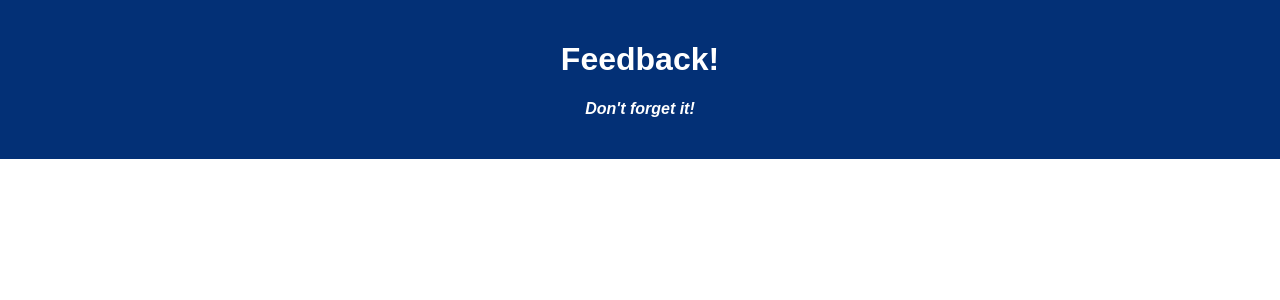
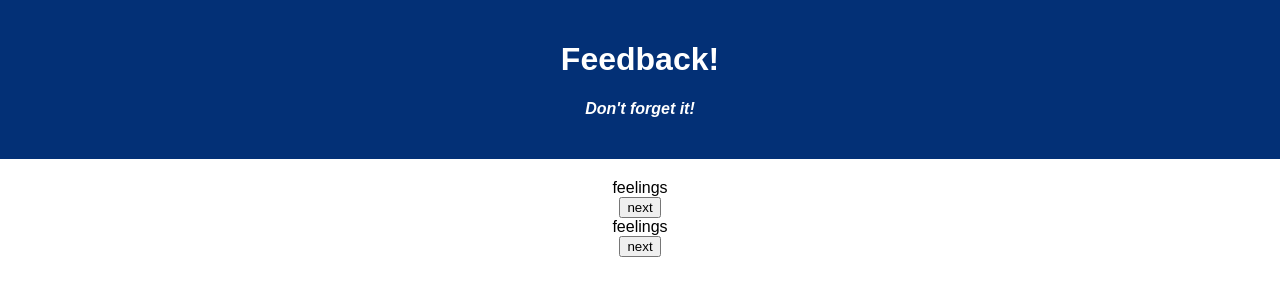
Before and after one commit to ldonohoo/feedback_loop_project, a React (Vite) app: page / in a window 1280 px wide. Shown: the top 300 px of the page. Built offline with nearby package versions, Linux system fonts and the light colour scheme.

Commit message:
to laptop

```diff
--- a/src/components/App/App.jsx
+++ b/src/components/App/App.jsx
@@ -1,15 +1,40 @@
 import React from 'react';
-import axios from 'axios';
 import './App.css';
+import { HashRouter as Router, Route, Link } from 'react-router-dom';
+import Header from '../Header';
+import FeelingForm from '../FeelingForm';
+import UnderstandingForm from '../UnderstandingForm';
+import SupportedForm from '../SupportedForm';
+import CommentsForm from '../CommentsForm';
+import ReviewFeedback from '../ReviewFeedback';
+import ThankYouPage from '../ThankYouPage';
 
 function App() {
 
   return (
     <div className='App'>
-      <header className='App-header'>
-        <h1 className='App-title'>Feedback!</h1>
-        <h4>Don't forget it!</h4>
-      </header>
+      <Header />
+      <FeelingForm/>
+      <Router>
+        <Route exact path='/'>
+          <FeelingForm />
+        </Route>
+        <Route exact path='/understanding'>
+          <UnderstandingForm />
+        </Route>
+        {/* <Route exact path='/supported'>
+          <SupportedForm />
+        </Route>
+        <Route exact path='/comments'>
+           <CommentsForm />
+        </Route>
+        <Route exact path='/feedback'>
+           <ReviewFeedback />
+        </Route>
+        <Route exact path='/thanks'>
+           <ThankYouPage />
+        </Route> */}
+      </Router>
     </div>
   );
 }
--- /dev/null
+++ b/src/components/CommentsForm.jsx
@@ -0,0 +1,17 @@
+import { useHistory } from "react-router-dom";
+function CommentsForm() {
+    const history = useHistory();
+
+
+    return (
+
+        <>
+            <div>comments</div>
+            <button onClick={history.push('/review')}></button>
+        </>
+
+
+    )
+}
+
+export default CommentsForm;
--- /dev/null
+++ b/src/components/FeelingForm.jsx
@@ -0,0 +1,14 @@
+import { useHistory } from "react-router-dom/cjs/react-router-dom.min";
+function FeelingForm() {
+    const history = useHistory();
+
+
+    return (
+        <>
+            <div>feelings</div>
+            <button onClick={console.log('here!')}>next</button>
+        </>
+    )
+}
+
+export default FeelingForm;
--- /dev/null
+++ b/src/components/Header.jsx
@@ -0,0 +1,12 @@
+import { useHistory } from "react-router-dom";
+function Header() {
+    const history = useHistory();
+
+    return (
+        <header className='App-header'>
+            <h1 className='App-title'>Feedback!</h1>
+            <h4>Don't forget it!</h4>
+        </header>
+    )
+}
+export default Header;
--- /dev/null
+++ b/src/components/ReviewFeedback.jsx
@@ -0,0 +1,18 @@
+import { useHistory } from "react-router-dom";
+function ReviewFeedback() {
+    const history = useHistory();
+
+
+    return (
+
+
+        <>
+            <div>review</div>
+            <button onClick={history.push('/thanks')}>next</button>
+        </>
+
+
+    )
+}
+
+export default ReviewFeedback;
--- /dev/null
+++ b/src/components/SupportedForm.jsx
@@ -0,0 +1,18 @@
+import { useHistory } from "react-router-dom";
+function SupportedForm() {
+    const history = useHistory();
+
+
+    return (
+
+
+        <>
+            <div>comments</div>
+            <button onClick={history.push('/comments')}>next</button>
+        </>
+
+
+    )
+}
+
+export default SupportedForm;
--- /dev/null
+++ b/src/components/ThankYouPage.jsx
@@ -0,0 +1,18 @@
+import { useHistory } from "react-router-dom";
+function ThankYouPage() {
+    const history = useHistory();
+
+
+    return (
+
+
+        <>
+            <div>comments</div>
+            <button onClick={history.push('/')}>next</button>
+        </>
+
+
+    )
+}
+
+export default ThankYouPage;
--- /dev/null
+++ b/src/components/UnderstandingForm.jsx
@@ -0,0 +1,17 @@
+import { useHistory } from "react-router-dom";
+function UnderstandingForm() {
+    const history = useHistory();
+
+
+    return (
+
+        <>
+            <div>comments</div>
+            <button onClick={history.push('/review')}>next</button>
+        </>
+
+
+    )
+}
+
+export default UnderstandingForm;
```
